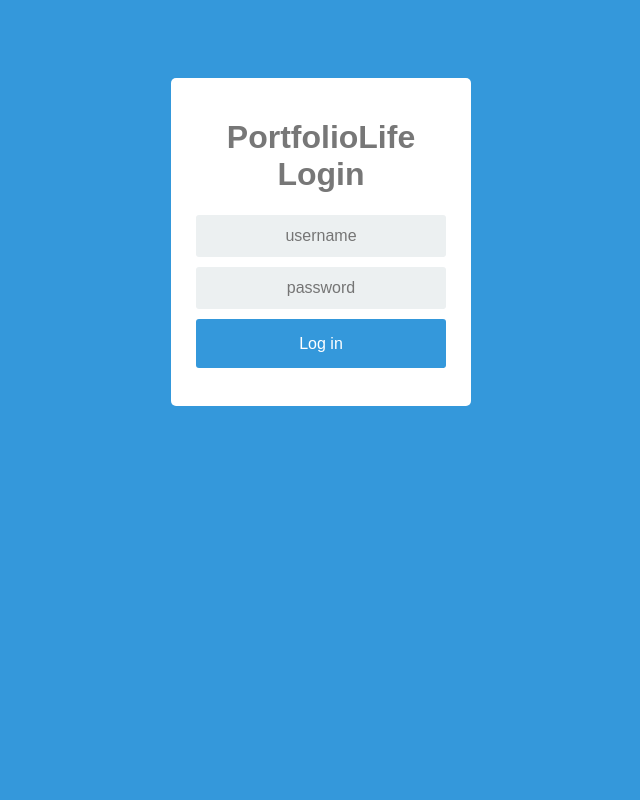
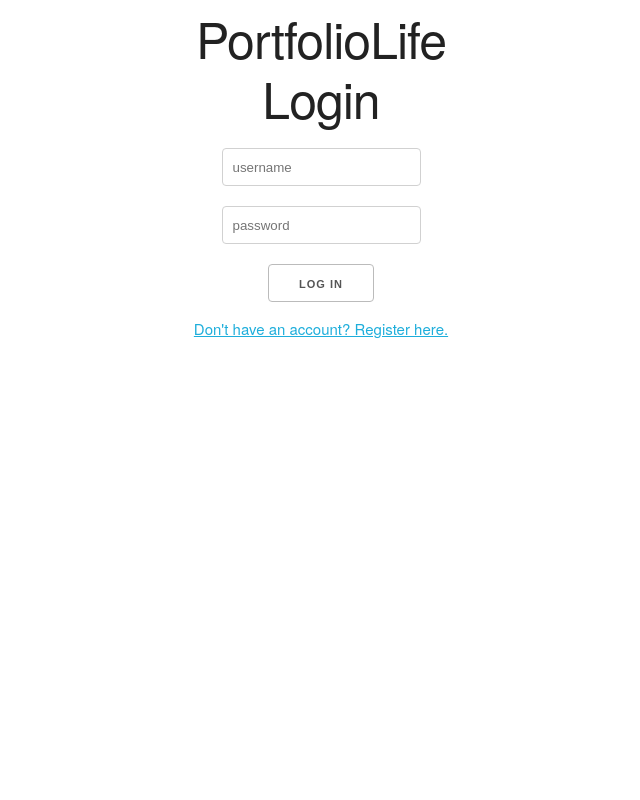
Before and after one commit to theresaming/PortfolioLife, a Flask app: page / in a window 1280 px wide. Shown: the whole page, without its empty margins (319-959 px from the left). Run offline with Flask 2, Linux system fonts and the light colour scheme; parts of the project's set-up code (start-up, migrations or seed data) failed here and were passed over; some libraries are stand-ins or nearby versions.

Commit message:
temp fix w/o database connectivity

```diff
--- a/app.py
+++ b/app.py
@@ -2,15 +2,27 @@ from flask import Flask
 from flask import Flask, flash, redirect, render_template, request, session, abort
 import os
 from sqlalchemy.orm import sessionmaker
-from sqldb  import *
+from wtforms import Form, BooleanField, StringField, PasswordField, validators
+
+# from sqldb  import *
 
 app = Flask(__name__)
 app.secret_key = os.urandom(12)
 
 app.config['SQLALCHEMY_DATABASE_URI'] = 'mysql://jd:jd2018@67.205.168.129/junior_design'
-db = SQLAlchemy(app)
+# db = SQLAlchemy(app)
 
 from sqldb  import *
+
+class RegistrationForm(Form):
+    username = StringField('Username', [validators.Length(min=4, max=25)])
+    email = StringField('Email Address', [validators.Length(min=6, max=35)])
+    password = PasswordField('New Password', [
+        validators.DataRequired(),
+        validators.EqualTo('confirm', message='Passwords must match')
+    ])
+    confirm = PasswordField('Repeat Password')
+
 
 app.config['OAUTH_CREDENTIALS'] = {
     'facebook': {
@@ -114,6 +126,19 @@ def do_admin_login():
         flash('wrong password!')
     return home()
 
+@app.route('/registration', methods=['GET', 'POST'])
+def register():
+    form = RegistrationForm(request.form)
+    if request.method == 'POST':
+        Session = sessionmaker(bind=engine)
+        session = Session()
+        user = User(form.username.data, form.password.data)
+        session.add(user)
+        session.commit()
+        flash('Thanks for registering')
+        return render_template('login.html')
+    return render_template('registration.html', form=form)
+
 @app.route('/authorize/facebook')
 def oauth_authorize(provider):
     if not current_user.is_anonymous():
--- /dev/null
+++ b/static/login.css
@@ -0,0 +1,3 @@
+html {
+	text-align: center;
+}
--- /dev/null
+++ b/static/skeleton.css
@@ -0,0 +1,418 @@
+/*
+* Skeleton V2.0.4
+* Copyright 2014, Dave Gamache
+* www.getskeleton.com
+* Free to use under the MIT license.
+* http://www.opensource.org/licenses/mit-license.php
+* 12/29/2014
+*/
+
+
+/* Table of contents
+––––––––––––––––––––––––––––––––––––––––––––––––––
+- Grid
+- Base Styles
+- Typography
+- Links
+- Buttons
+- Forms
+- Lists
+- Code
+- Tables
+- Spacing
+- Utilities
+- Clearing
+- Media Queries
+*/
+
+
+/* Grid
+–––––––––––––––––––––––––––––––––––––––––––––––––– */
+.container {
+  position: relative;
+  width: 100%;
+  max-width: 960px;
+  margin: 0 auto;
+  padding: 0 20px;
+  box-sizing: border-box; }
+.column,
+.columns {
+  width: 100%;
+  float: left;
+  box-sizing: border-box; }
+
+/* For devices larger than 400px */
+@media (min-width: 400px) {
+  .container {
+    width: 85%;
+    padding: 0; }
+}
+
+/* For devices larger than 550px */
+@media (min-width: 550px) {
+  .container {
+    width: 80%; }
+  .column,
+  .columns {
+    margin-left: 4%; }
+  .column:first-child,
+  .columns:first-child {
+    margin-left: 0; }
+
+  .one.column,
+  .one.columns                    { width: 4.66666666667%; }
+  .two.columns                    { width: 13.3333333333%; }
+  .three.columns                  { width: 22%;            }
+  .four.columns                   { width: 30.6666666667%; }
+  .five.columns                   { width: 39.3333333333%; }
+  .six.columns                    { width: 48%;            }
+  .seven.columns                  { width: 56.6666666667%; }
+  .eight.columns                  { width: 65.3333333333%; }
+  .nine.columns                   { width: 74.0%;          }
+  .ten.columns                    { width: 82.6666666667%; }
+  .eleven.columns                 { width: 91.3333333333%; }
+  .twelve.columns                 { width: 100%; margin-left: 0; }
+
+  .one-third.column               { width: 30.6666666667%; }
+  .two-thirds.column              { width: 65.3333333333%; }
+
+  .one-half.column                { width: 48%; }
+
+  /* Offsets */
+  .offset-by-one.column,
+  .offset-by-one.columns          { margin-left: 8.66666666667%; }
+  .offset-by-two.column,
+  .offset-by-two.columns          { margin-left: 17.3333333333%; }
+  .offset-by-three.column,
+  .offset-by-three.columns        { margin-left: 26%;            }
+  .offset-by-four.column,
+  .offset-by-four.columns         { margin-left: 34.6666666667%; }
+  .offset-by-five.column,
+  .offset-by-five.columns         { margin-left: 43.3333333333%; }
+  .offset-by-six.column,
+  .offset-by-six.columns          { margin-left: 52%;            }
+  .offset-by-seven.column,
+  .offset-by-seven.columns        { margin-left: 60.6666666667%; }
+  .offset-by-eight.column,
+  .offset-by-eight.columns        { margin-left: 69.3333333333%; }
+  .offset-by-nine.column,
+  .offset-by-nine.columns         { margin-left: 78.0%;          }
+  .offset-by-ten.column,
+  .offset-by-ten.columns          { margin-left: 86.6666666667%; }
+  .offset-by-eleven.column,
+  .offset-by-eleven.columns       { margin-left: 95.3333333333%; }
+
+  .offset-by-one-third.column,
+  .offset-by-one-third.columns    { margin-left: 34.6666666667%; }
+  .offset-by-two-thirds.column,
+  .offset-by-two-thirds.columns   { margin-left: 69.3333333333%; }
+
+  .offset-by-one-half.column,
+  .offset-by-one-half.columns     { margin-left: 52%; }
+
+}
+
+
+/* Base Styles
+–––––––––––––––––––––––––––––––––––––––––––––––––– */
+/* NOTE
+html is set to 62.5% so that all the REM measurements throughout Skeleton
+are based on 10px sizing. So basically 1.5rem = 15px :) */
+html {
+  font-size: 62.5%; }
+body {
+  font-size: 1.5em; /* currently ems cause chrome bug misinterpreting rems on body element */
+  line-height: 1.6;
+  font-weight: 400;
+  font-family: "Raleway", "HelveticaNeue", "Helvetica Neue", Helvetica, Arial, sans-serif;
+  color: #222; }
+
+
+/* Typography
+–––––––––––––––––––––––––––––––––––––––––––––––––– */
+h1, h2, h3, h4, h5, h6 {
+  margin-top: 0;
+  margin-bottom: 2rem;
+  font-weight: 300; }
+h1 { font-size: 4.0rem; line-height: 1.2;  letter-spacing: -.1rem;}
+h2 { font-size: 3.6rem; line-height: 1.25; letter-spacing: -.1rem; }
+h3 { font-size: 3.0rem; line-height: 1.3;  letter-spacing: -.1rem; }
+h4 { font-size: 2.4rem; line-height: 1.35; letter-spacing: -.08rem; }
+h5 { font-size: 1.8rem; line-height: 1.5;  letter-spacing: -.05rem; }
+h6 { font-size: 1.5rem; line-height: 1.6;  letter-spacing: 0; }
+
+/* Larger than phablet */
+@media (min-width: 550px) {
+  h1 { font-size: 5.0rem; }
+  h2 { font-size: 4.2rem; }
+  h3 { font-size: 3.6rem; }
+  h4 { font-size: 3.0rem; }
+  h5 { font-size: 2.4rem; }
+  h6 { font-size: 1.5rem; }
+}
+
+p {
+  margin-top: 0; }
+
+
+/* Links
+–––––––––––––––––––––––––––––––––––––––––––––––––– */
+a {
+  color: #1EAEDB; }
+a:hover {
+  color: #0FA0CE; }
+
+
+/* Buttons
+–––––––––––––––––––––––––––––––––––––––––––––––––– */
+.button,
+button,
+input[type="submit"],
+input[type="reset"],
+input[type="button"] {
+  display: inline-block;
+  height: 38px;
+  padding: 0 30px;
+  color: #555;
+  text-align: center;
+  font-size: 11px;
+  font-weight: 600;
+  line-height: 38px;
+  letter-spacing: .1rem;
+  text-transform: uppercase;
+  text-decoration: none;
+  white-space: nowrap;
+  background-color: transparent;
+  border-radius: 4px;
+  border: 1px solid #bbb;
+  cursor: pointer;
+  box-sizing: border-box; }
+.button:hover,
+button:hover,
+input[type="submit"]:hover,
+input[type="reset"]:hover,
+input[type="button"]:hover,
+.button:focus,
+button:focus,
+input[type="submit"]:focus,
+input[type="reset"]:focus,
+input[type="button"]:focus {
+  color: #333;
+  border-color: #888;
+  outline: 0; }
+.button.button-primary,
+button.button-primary,
+input[type="submit"].button-primary,
+input[type="reset"].button-primary,
+input[type="button"].button-primary {
+  color: #FFF;
+  background-color: #33C3F0;
+  border-color: #33C3F0; }
+.button.button-primary:hover,
+button.button-primary:hover,
+input[type="submit"].button-primary:hover,
+input[type="reset"].button-primary:hover,
+input[type="button"].button-primary:hover,
+.button.button-primary:focus,
+button.button-primary:focus,
+input[type="submit"].button-primary:focus,
+input[type="reset"].button-primary:focus,
+input[type="button"].button-primary:focus {
+  color: #FFF;
+  background-color: #1EAEDB;
+  border-color: #1EAEDB; }
+
+
+/* Forms
+–––––––––––––––––––––––––––––––––––––––––––––––––– */
+input[type="email"],
+input[type="number"],
+input[type="search"],
+input[type="text"],
+input[type="tel"],
+input[type="url"],
+input[type="password"],
+textarea,
+select {
+  height: 38px;
+  padding: 6px 10px; /* The 6px vertically centers text on FF, ignored by Webkit */
+  background-color: #fff;
+  border: 1px solid #D1D1D1;
+  border-radius: 4px;
+  box-shadow: none;
+  box-sizing: border-box; }
+/* Removes awkward default styles on some inputs for iOS */
+input[type="email"],
+input[type="number"],
+input[type="search"],
+input[type="text"],
+input[type="tel"],
+input[type="url"],
+input[type="password"],
+textarea {
+  -webkit-appearance: none;
+     -moz-appearance: none;
+          appearance: none; }
+textarea {
+  min-height: 65px;
+  padding-top: 6px;
+  padding-bottom: 6px; }
+input[type="email"]:focus,
+input[type="number"]:focus,
+input[type="search"]:focus,
+input[type="text"]:focus,
+input[type="tel"]:focus,
+input[type="url"]:focus,
+input[type="password"]:focus,
+textarea:focus,
+select:focus {
+  border: 1px solid #33C3F0;
+  outline: 0; }
+label,
+legend {
+  display: block;
+  margin-bottom: .5rem;
+  font-weight: 600; }
+fieldset {
+  padding: 0;
+  border-width: 0; }
+input[type="checkbox"],
+input[type="radio"] {
+  display: inline; }
+label > .label-body {
+  display: inline-block;
+  margin-left: .5rem;
+  font-weight: normal; }
+
+
+/* Lists
+–––––––––––––––––––––––––––––––––––––––––––––––––– */
+ul {
+  list-style: circle inside; }
+ol {
+  list-style: decimal inside; }
+ol, ul {
+  padding-left: 0;
+  margin-top: 0; }
+ul ul,
+ul ol,
+ol ol,
+ol ul {
+  margin: 1.5rem 0 1.5rem 3rem;
+  font-size: 90%; }
+li {
+  margin-bottom: 1rem; }
+
+
+/* Code
+–––––––––––––––––––––––––––––––––––––––––––––––––– */
+code {
+  padding: .2rem .5rem;
+  margin: 0 .2rem;
+  font-size: 90%;
+  white-space: nowrap;
+  background: #F1F1F1;
+  border: 1px solid #E1E1E1;
+  border-radius: 4px; }
+pre > code {
+  display: block;
+  padding: 1rem 1.5rem;
+  white-space: pre; }
+
+
+/* Tables
+–––––––––––––––––––––––––––––––––––––––––––––––––– */
+th,
+td {
+  padding: 12px 15px;
+  text-align: left;
+  border-bottom: 1px solid #E1E1E1; }
+th:first-child,
+td:first-child {
+  padding-left: 0; }
+th:last-child,
+td:last-child {
+  padding-right: 0; }
+
+
+/* Spacing
+–––––––––––––––––––––––––––––––––––––––––––––––––– */
+button,
+.button {
+  margin-bottom: 1rem; }
+input,
+textarea,
+select,
+fieldset {
+  margin-bottom: 1.5rem; }
+pre,
+blockquote,
+dl,
+figure,
+table,
+p,
+ul,
+ol,
+form {
+  margin-bottom: 2.5rem; }
+
+
+/* Utilities
+–––––––––––––––––––––––––––––––––––––––––––––––––– */
+.u-full-width {
+  width: 100%;
+  box-sizing: border-box; }
+.u-max-full-width {
+  max-width: 100%;
+  box-sizing: border-box; }
+.u-pull-right {
+  float: right; }
+.u-pull-left {
+  float: left; }
+
+
+/* Misc
+–––––––––––––––––––––––––––––––––––––––––––––––––– */
+hr {
+  margin-top: 3rem;
+  margin-bottom: 3.5rem;
+  border-width: 0;
+  border-top: 1px solid #E1E1E1; }
+
+
+/* Clearing
+–––––––––––––––––––––––––––––––––––––––––––––––––– */
+
+/* Self Clearing Goodness */
+.container:after,
+.row:after,
+.u-cf {
+  content: "";
+  display: table;
+  clear: both; }
+
+
+/* Media Queries
+–––––––––––––––––––––––––––––––––––––––––––––––––– */
+/*
+Note: The best way to structure the use of media queries is to create the queries
+near the relevant code. For example, if you wanted to change the styles for buttons
+on small devices, paste the mobile query code up in the buttons section and style it
+there.
+*/
+
+
+/* Larger than mobile */
+@media (min-width: 400px) {}
+
+/* Larger than phablet (also point when grid becomes active) */
+@media (min-width: 550px) {}
+
+/* Larger than tablet */
+@media (min-width: 750px) {}
+
+/* Larger than desktop */
+@media (min-width: 1000px) {}
+
+/* Larger than Desktop HD */
+@media (min-width: 1200px) {}
--- a/static/style.css
+++ /dev/null
@@ -1,78 +0,0 @@
-* {
-box-sizing: border-box;
-}
-
-*:focus {
-	outline: none;
-}
-body {
-font-family: Arial;
-background-color: #3498DB;
-padding: 50px;
-}
-.login {
-margin: 20px auto;
-width: 300px;
-}
-.login-screen {
-background-color: #FFF;
-padding: 20px;
-border-radius: 5px
-}
-
-.app-title {
-text-align: center;
-color: #777;
-}
-
-.login-form {
-text-align: center;
-}
-.control-group {
-margin-bottom: 10px;
-}
-
-input {
-text-align: center;
-background-color: #ECF0F1;
-border: 2px solid transparent;
-border-radius: 3px;
-font-size: 16px;
-font-weight: 200;
-padding: 10px 0;
-width: 250px;
-transition: border .5s;
-}
-
-input:focus {
-border: 2px solid #3498DB;
-box-shadow: none;
-}
-
-.btn {
-  border: 2px solid transparent;
-  background: #3498DB;
-  color: #ffffff;
-  font-size: 16px;
-  line-height: 25px;
-  padding: 10px 0;
-  text-decoration: none;
-  text-shadow: none;
-  border-radius: 3px;
-  box-shadow: none;
-  transition: 0.25s;
-  display: block;
-  width: 250px;
-  margin: 0 auto;
-}
-
-.btn:hover {
-  background-color: #2980B9;
-}
-
-.login-link {
-  font-size: 12px;
-  color: #444;
-  display: block;
-	margin-top: 12px;
-}
--- a/templates/login.html
+++ b/templates/login.html
@@ -1,7 +1,9 @@
-<link rel="stylesheet" href="/static/style.css" type="text/css">
+<link rel="stylesheet" href="/static/skeleton.css" type="text/css">
+<link rel="stylesheet" href="/static/login.css" type="text/css">
+
 {% block body %}
 <div id="fb-root"></div>
-<script>(function(d, s, id) {
+<!-- <script>(function(d, s, id) {
   var js, fjs = d.getElementsByTagName(s)[0];
   if (d.getElementById(id)) return;
   js = d.createElement(s); js.id = id;
@@ -10,7 +12,7 @@
 }(document, 'script', 'facebook-jssdk'));
 FB.getLoginStatus(function(response) {
     statusChangeCallback(response);
-});</script>
+});</script> -->
 
 {% if session['logged_in'] %}
 <p>You're logged in already!</p>
@@ -37,7 +39,7 @@ FB.getLoginStatus(function(response) {
 
                 <input type="submit" value="Log in" class="btn btn-primary btn-large btn-block" >
 			    <br>
-                <div class="fb-login-button" data-width="200" data-max-rows="1" data-size="medium" data-button-type="continue_with" data-show-faces="false" data-auto-logout-link="false" data-use-continue-as="false"></div>
+                <a href="registration">Don't have an account? Register here.</a>
 			</div>
 		</div>
 	</div>
```
Also changed, not shown: sqldb.py (+30 -22 lines), templates/_formhelpers.html (added, +12 -0 lines), templates/registration.html (added, +24 -0 lines), tutorial.db, 2 other files.
